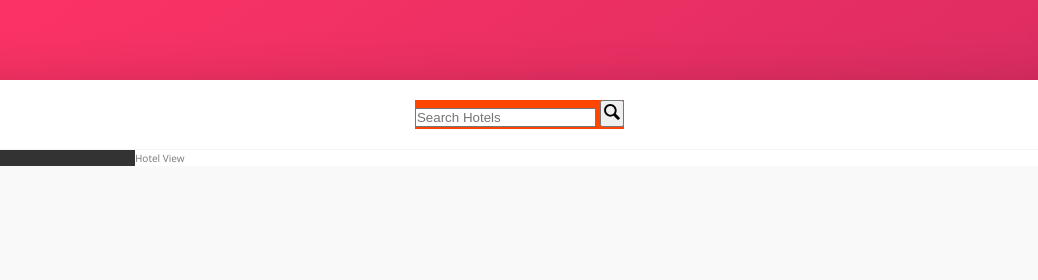
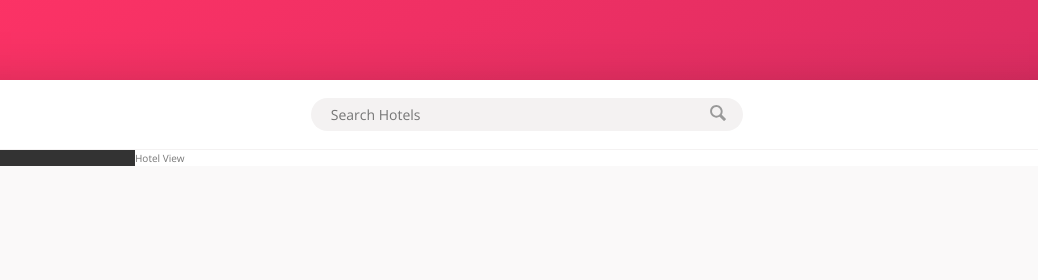
Before and after one commit to Unity7/travel, a website: page index.html in a window 1280 px wide. Shown: the top 280 px of the page, 121-1159 px from the left. Drawn offline with nearby package versions, Linux system fonts and the light colour scheme.

Commit message:
styled search box

```diff
--- a/sass/_components.scss
+++ b/sass/_components.scss
@@ -8,15 +8,49 @@
 //////////////////////////////////////////////
 // Search Box
 .search {
-  background-color: orangered;
+  flex: 0 0 40%;
+  display: flex;
+  align-items: center;
+  justify-content: center;
+
   &__input {
+    font-family: inherit;
+    font-size: inherit;
+    color: inherit;
+    background-color: var(--color-grey-light-2);
+    border: none;
+    padding: 0.7rem 2rem;
+    border-radius: 100px;
+    width: 90%;
+    margin-right: -3.5rem;
+    transition: all 0.2s;
+    &:focus {
+      outline: none;
+      width: 100%;
+      background-color: var(--color-grey-light-3);
+    }
   }
+
+  &__input:focus + &__button {
+    background-color: var(--color-grey-light-3);
+  }
+
   &__button {
+    border: none;
+    background-color: var(--color-grey-light-2);
+
+    &:focus {
+      outline: none;
+    }
+    &:active {
+      transform: translateY(2px);
+    }
   }
 
   &__icon {
     height: 2rem;
     width: 2rem;
+    fill: var(--color-grey-dark-3);
   }
 }
 
```
Also changed, not shown: css/style.css.
